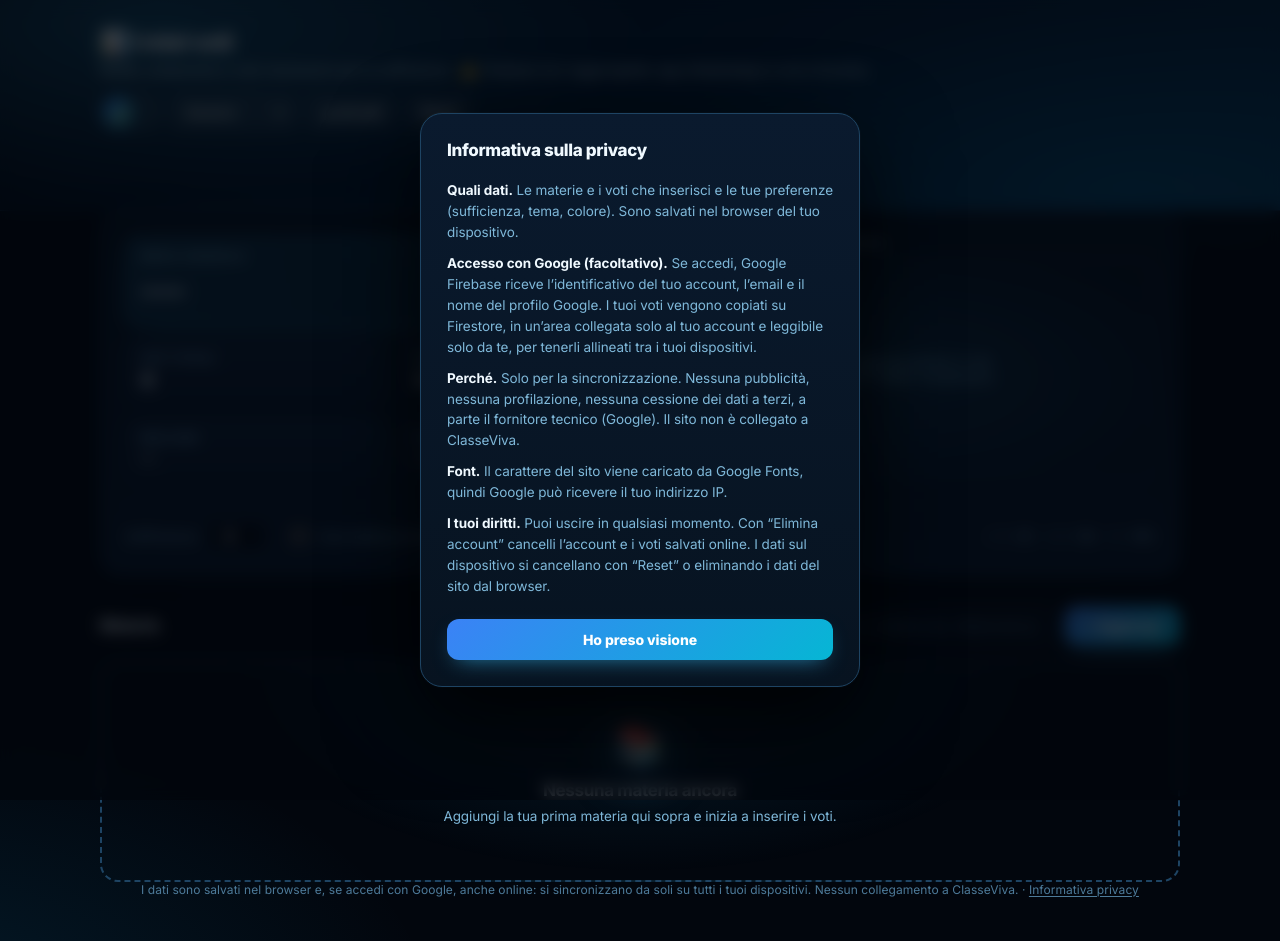
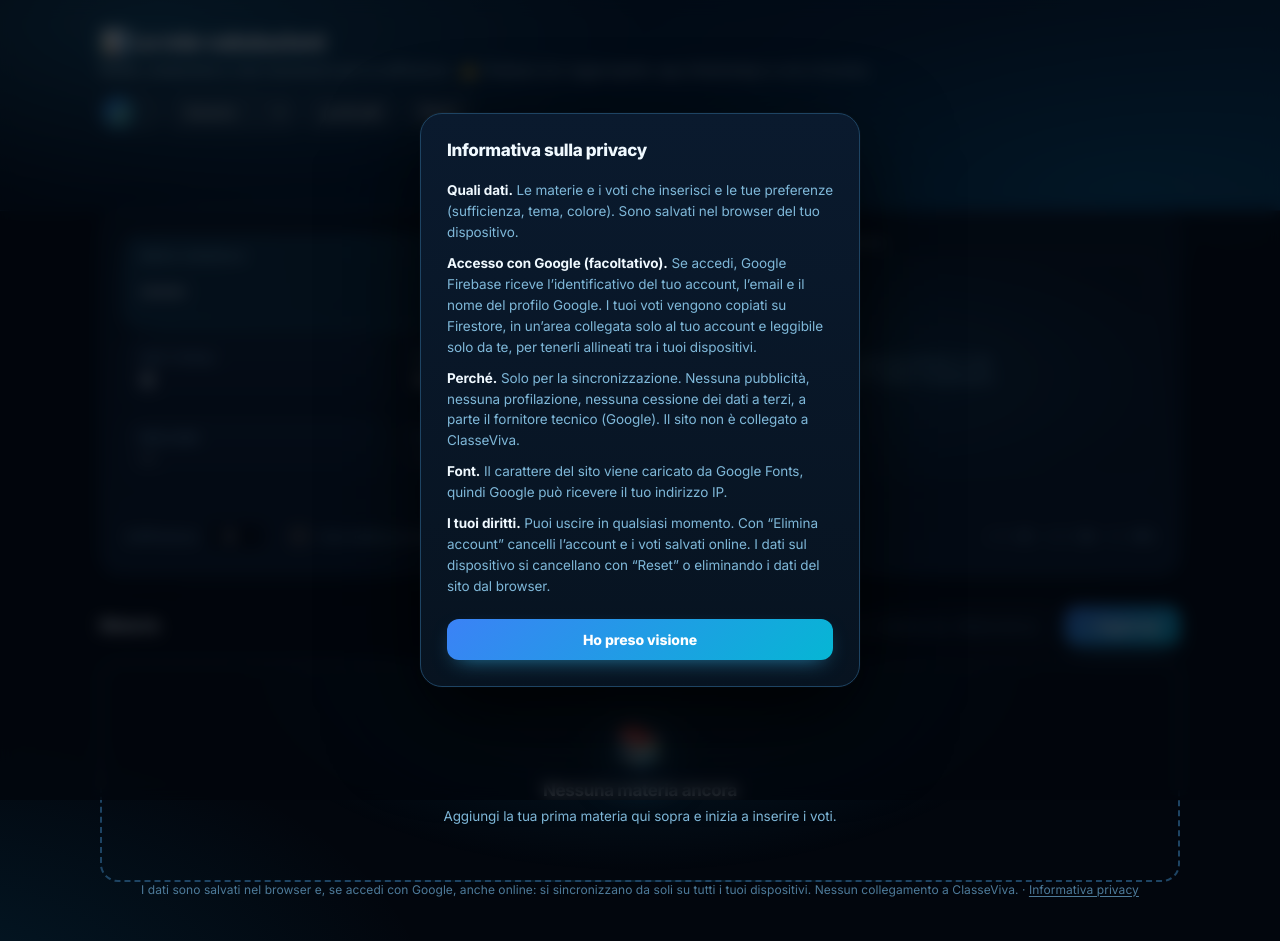
Before and after one commit to dav0819/dav0819.github.io, a plain HTML site: page index.html in a window 1280 px wide. Drawn offline with Linux system fonts and the light colour scheme.

Commit message:
Update index.html

```diff
--- a/index.html
+++ b/index.html
@@ -810,7 +810,7 @@ footer{text-align:center;font-size:12px;color:var(--muted-2);padding:0 20px calc
 <header>
   <div class="wrap head-row">
     <div>
-      <h1>📊 I miei voti</h1>
+      <h1>📊 Le mie valutazioni</h1>
       <div class="tagline">Medie, andamento e voto necessario per la sufficienza · <span id="syncStat">…</span></div>
     </div>
     <div class="toolbar">
```
